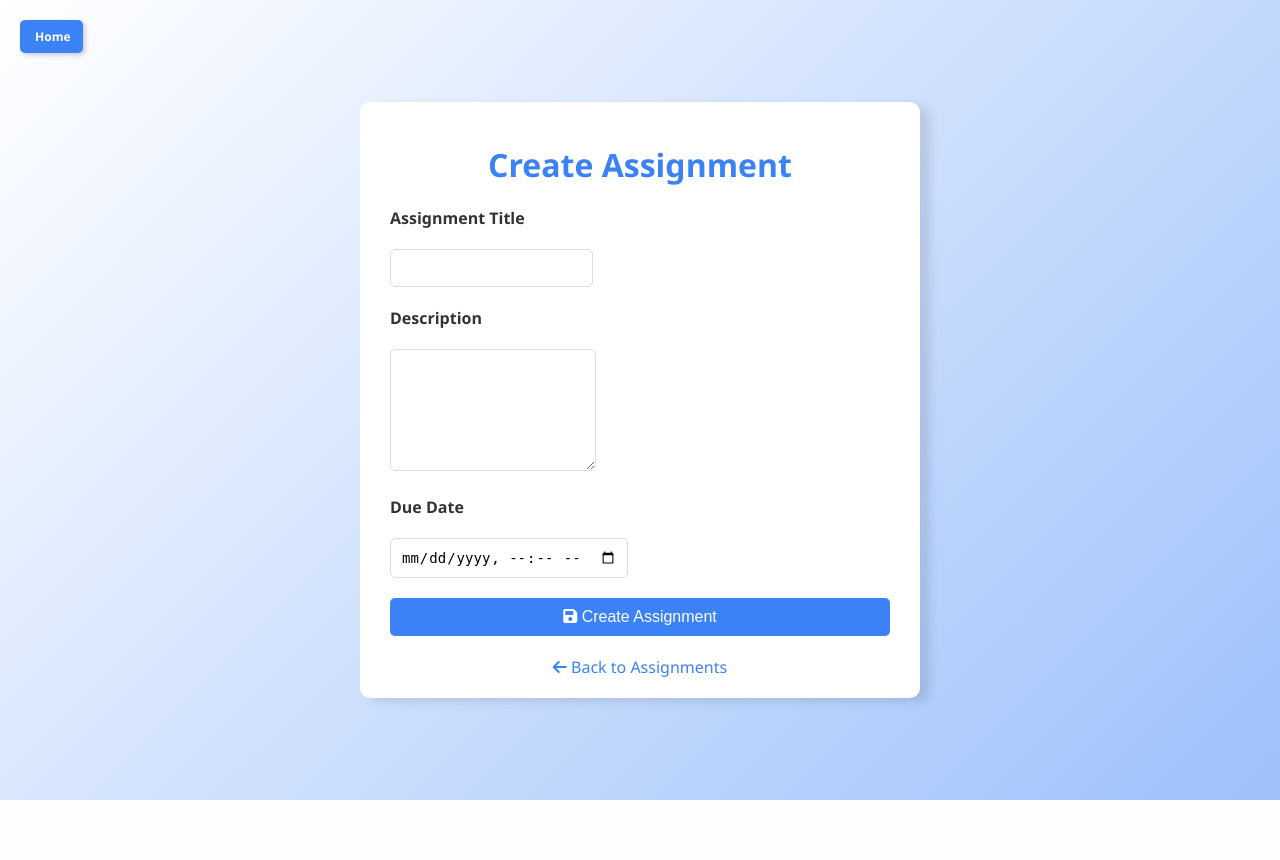
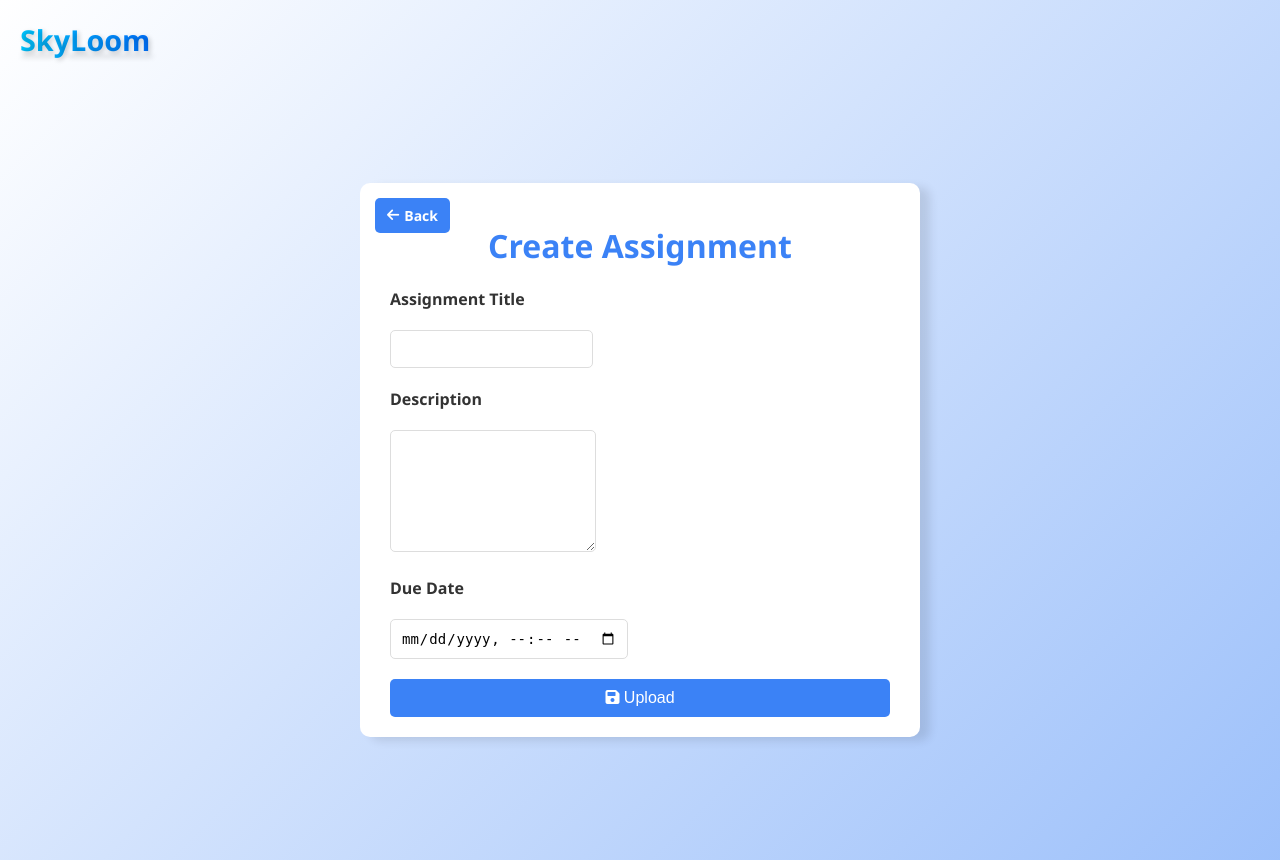
Before and after one commit to GhansyamA/VirtualClass, a Flask app: template templates/create_assignment.html in a window 1280 px wide. Before the commit the page ends 800 px from the top, so only its background shows below. Run offline with Flask 3, Linux system fonts and the light colour scheme; the template is opened without the code that fills it: values that come from a table or form of the project are taken from there, others are empty; some libraries are stand-ins or nearby versions.

Commit message:
skyloom2 commit

```diff
--- a/templates/create_assignment.html
+++ b/templates/create_assignment.html
@@ -1,10 +1,7 @@
-<!DOCTYPE html>
-<html lang="en">
-<head>
-    <meta charset="UTF-8">
-    <meta name="viewport" content="width=device-width, initial-scale=1.0">
-    <title>SkyLoom</title>
-    <link rel="stylesheet" href="https://cdnjs.cloudflare.com/ajax/libs/font-awesome/6.0.0-beta3/css/all.min.css">
+{% extends "base.html" %}
+{% block title %}Create Assignment | SkyLoom{% endblock %}
+{% block styles %}
+    {{ super() }}
     <style>
         body {
             font-family: Segoe UI;
@@ -26,6 +23,28 @@
             padding: 20px 30px;
             border-radius: 10px;
             box-shadow: 10px 4px 10px rgba(0, 0, 0, 0.1);
+            position: relative; /* Needed for absolute positioning of the back button */
+        }
+        .back-btn {
+            position: absolute;
+            top: 15px;
+            left: 15px;
+            background: #3b82f6;
+            color: #fff;
+            padding: 8px 12px;
+            font-size: 14px;
+            font-weight: bold;
+            border-radius: 5px;
+            text-decoration: none;
+            transition: background 0.3s ease;
+            display: flex;
+            align-items: center;
+        }
+        .back-btn:hover {
+            background: #1e5bca;
+        }
+        .back-btn i {
+            margin-right: 5px;
         }
         h1 {
             text-align: center;
@@ -52,26 +71,7 @@
             resize: vertical;
             min-height: 100px;
         }
-        .btn {
-            display: inline-block;
-            padding: 10px 15px;
-            font-size: 14px;
-            font-weight: bold;
-            text-align: center;
-            color: #fff;
-            border: none;
-            border-radius: 5px;
-            text-decoration: none;
-            cursor: pointer;
-            transition: background 0.3s ease;
-        }
-        .btn-primary {
-            background: #3b82f6;
-        }
-        .btn-primary:hover {
-            background: #1e5bca;
-        }
-        button {
+        .btn-submit {
             font-size: 16px;
             padding: 10px 15px;
             border-radius: 5px;
@@ -81,33 +81,8 @@
             cursor: pointer;
             transition: background 0.3s ease;
         }
-        button:hover {
-            background: #145b28;
-        }
-        .back-link {
-            text-align: center;
-            margin-top: 20px;
-        }
-        .back-link a {
-            font-size: 16px;
-            color: #3b82f6;
-            text-decoration: none;
-        }
-        .back-link a:hover {
-            text-decoration: underline;
-        }
-        .btn-dashboard {
-            background: #3b82f6;
-            font-size: 12px; /* Smaller button */
-            padding: 8px 12px; /* Adjust padding for size */
-            position: absolute; /* Position it absolutely */
-            top: 20px; /* Distance from top */
-            left: 20px; /* Distance from left */
-            border-radius: 5px;
-            box-shadow: 2px 2px 5px rgba(0, 0, 0, 0.2);
-        }
-        .btn-dashboard:hover {
-            background: #218838;
+        .btn-submit:hover {
+            background: #1e5bca;
         }
         .alert {
             padding: 15px;
@@ -115,29 +90,36 @@
             border-radius: 5px;
             font-size: 16px;
         }
-
         .alert-success {
             background-color: #d4edda;
             color: #155724;
         }
-
         .alert-danger {
             background-color: #f8d7da;
             color: #721c24;
         }
-
         .error-message {
             color: #dc3545;
             font-size: 12px;
         }
     </style>
-</head>
-<body>
-    <a href="{{ url_for('dashboard') }}" class="btn btn-dashboard">
-        <i class="fas home"></i> Home
-    </a>
+{% endblock %}
+{% block content %}
     <div class="container">
+        <a href="{{ url_for('view_assignments') }}" class="back-btn">
+            <i class="fas fa-arrow-left"></i> Back
+        </a>
         <h1>Create Assignment</h1>
+        {% with messages = get_flashed_messages(with_categories=true) %}
+        {% if messages %}
+            <div class="flash-messages">
+                {% set category, message = messages[-1] %}
+                <div class="flash-message {{ category }}">
+                    {{ message }}
+                </div>
+            </div>
+        {% endif %}
+        {% endwith %}
         {% with messages = get_flashed_messages(with_categories=true) %}
             {% if messages %}
                 <div class="alert">
@@ -185,12 +167,8 @@
                 {% endif %}
             </div>
             <button type="submit" class="btn-submit">
-                <i class="fas fa-save"></i> Create Assignment
+                <i class="fas fa-save"></i> Upload
             </button>
         </form>
-        <div class="back-link">
-            <a href="{{ url_for('view_assignments') }}"><i class="fas fa-arrow-left"></i> Back to Assignments</a>
-        </div>
     </div>
-</body>
-</html>
+{% endblock %}
```
Also changed, not shown: templates/create_course.html (+10 -0 lines), templates/submit_assignment.html (+10 -0 lines), templates/view_assignments.html (+10 -0 lines), templates/view_courses.html (+10 -0 lines), templates/view_submissions.html (+67 -29 lines).
